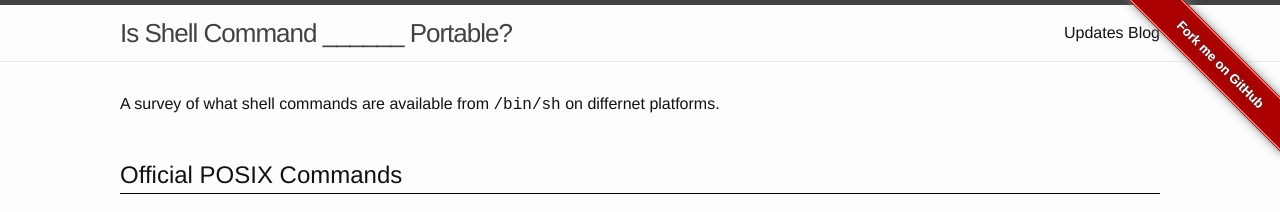
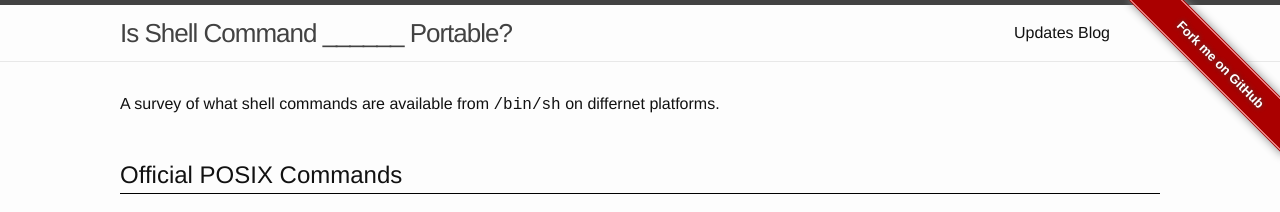
Before and after one commit to mkropat/is-shell-portable, a Jekyll site: the page built from index.html, in a window 1280 px wide. Shown: the top 212 px of the page. Built offline with Jekyll 4.4.1, drawn with Linux system fonts in a browser that asks for light colours.

Commit message:
Move nav left of ribbon

```diff
--- a/_sass/_layout.scss
+++ b/_sass/_layout.scss
@@ -26,6 +26,7 @@
 .site-nav {
     float: right;
     line-height: 56px;
+    margin-right: 50px;
 
     .menu-icon {
         display: none;
```
